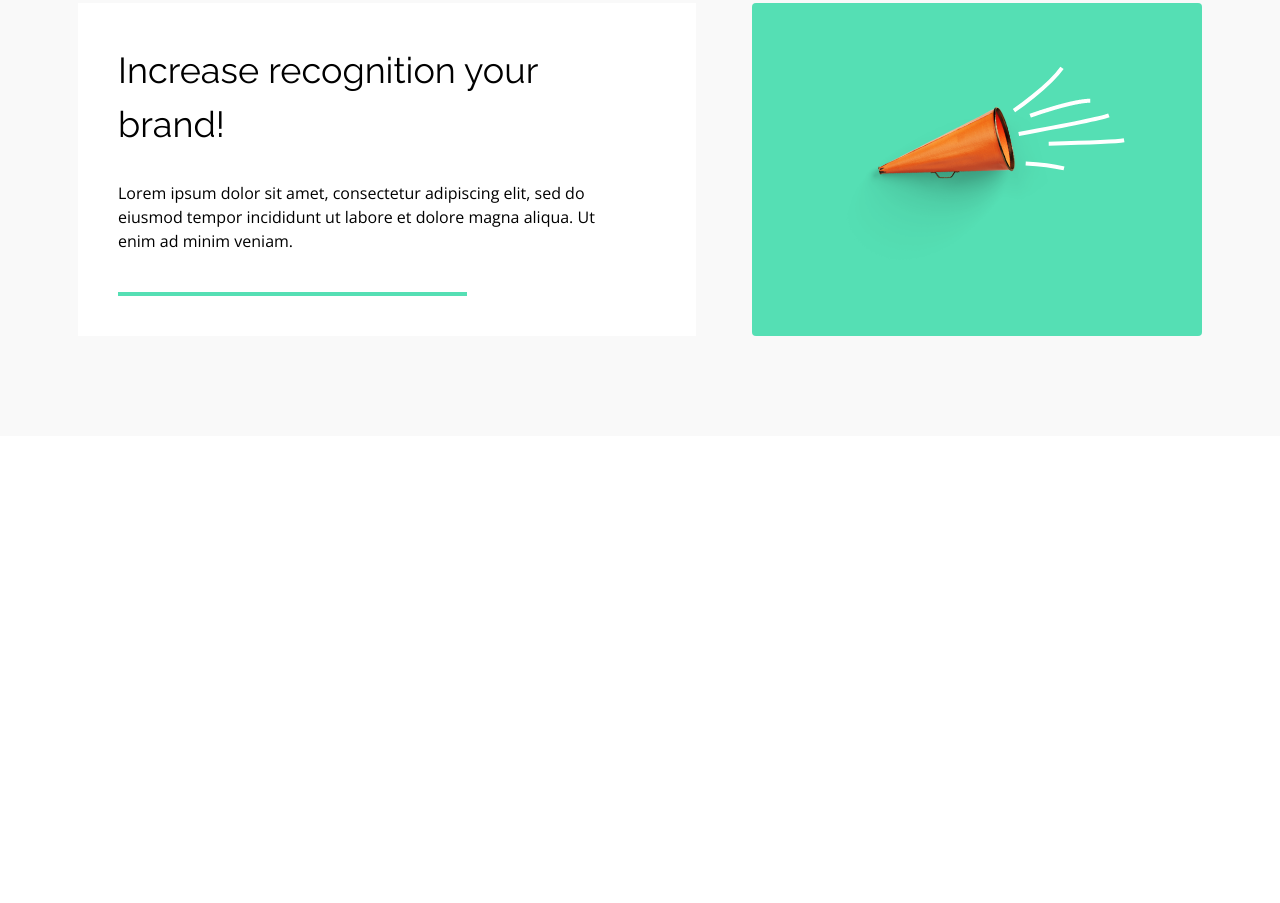
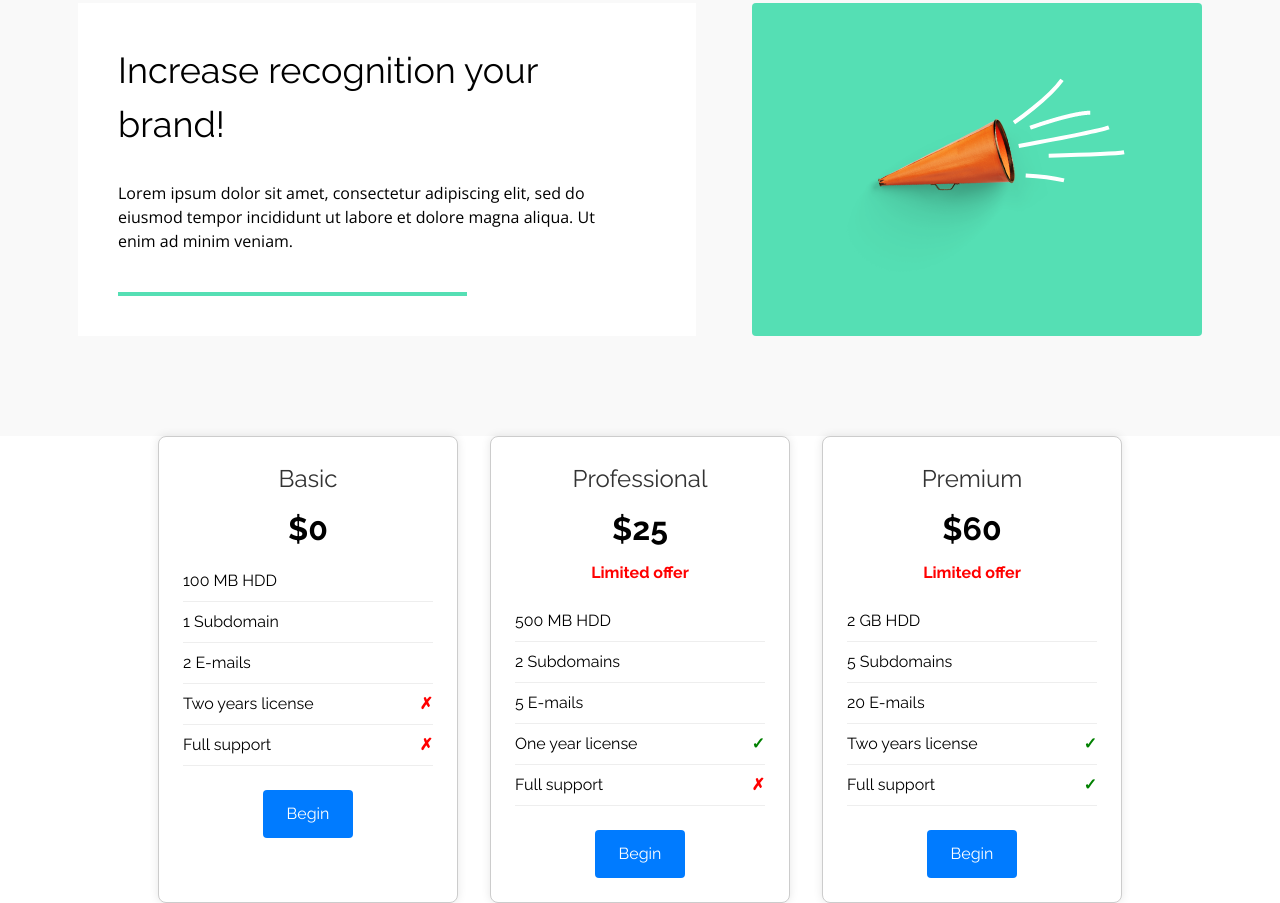
Before and after one commit to doimih/shopinit, a plain HTML site: page index.html in a window 1280 px wide. Shown: the part 2519-3422 px from the top of the page. Before the commit the page ends 2955 px from the top, so only its background shows below. Drawn offline with nearby package versions, Linux system fonts and the light colour scheme.

Commit message:
Modif prices

```diff
--- a/css/style.css
+++ b/css/style.css
@@ -495,6 +495,92 @@ body {
 
 .blog-content__image-2 {
   max-width: 100%;
+  padding-top: 25px;
   height: auto;
   z-index: 2;
 }
+
+/* Pricing table*/
+
+.pricing-table {
+      display: flex;
+      justify-content: center;
+      gap: 2rem;
+      max-width: 1200px;
+      margin: auto;
+    }
+
+    .plan {
+      background: white;
+      border: 1px solid #ccc;
+      border-radius: 8px;
+      width: 300px;
+      padding: 1.5rem;
+      box-shadow: 0 0 10px rgba(0,0,0,0.1);
+      display: flex;
+      flex-direction: column;
+      align-items: center;
+    }
+
+    .plan h2 {
+      margin-top: 0;
+      font-size: 1.5rem;
+      color: #333;
+    }
+
+    .price {
+      font-size: 2rem;
+      font-weight: bold;
+      margin: 0.5rem 0;
+    }
+
+    .limited {
+      color: red;
+      font-weight: bold;
+      margin-bottom: 1rem;
+    }
+
+    .features {
+      list-style: none;
+      padding: 0;
+      margin: 0 0 1.5rem 0;
+      width: 100%;
+    }
+
+    .features li {
+      padding: 0.5rem 0;
+      border-bottom: 1px solid #eee;
+      display: flex;
+      justify-content: space-between;
+      align-items: center;
+    }
+
+    .features li span {
+      font-size: 1rem;
+    }
+
+    .features li .yes {
+      color: green;
+      font-weight: bold;
+    }
+
+    .features li .no {
+      color: red;
+      font-weight: bold;
+    }
+
+    .btn {
+      background: #007bff;
+      color: white;
+      border: none;
+      padding: 0.75rem 1.5rem;
+      border-radius: 4px;
+      font-size: 1rem;
+      cursor: pointer;
+      transition: background 0.3s;
+    }
+
+    .btn:hover {
+      background: #0056b3;
+    }
+/* End of Pricing table*/
--- a/index.html
+++ b/index.html
@@ -97,8 +97,51 @@
 
   </section>
 
+  <article class="pricing-table">
+    <!-- Basic Plan -->
+    <div class="plan">
+      <h2>Basic</h2>
+      <div class="price">$0</div>
+      <ul class="features">
+        <li><span>100 MB HDD</span></li>
+        <li><span>1 Subdomain</span></li>
+        <li><span>2 E-mails</span></li>
+        <li><span>Two years license</span> <span class="no">✗</span></li>
+        <li><span>Full support</span> <span class="no">✗</span></li>
+      </ul>
+      <button class="btn">Begin</button>
+    </div>
 
+    <!-- Professional Plan -->
+    <div class="plan">
+      <h2>Professional</h2>
+      <div class="price">$25</div>
+      <div class="limited">Limited offer</div>
+      <ul class="features">
+        <li><span>500 MB HDD</span></li>
+        <li><span>2 Subdomains</span></li>
+        <li><span>5 E-mails</span></li>
+        <li><span>One year license</span> <span class="yes">✓</span></li>
+        <li><span>Full support</span> <span class="no">✗</span></li>
+      </ul>
+      <button class="btn">Begin</button>
+    </div>
 
+    <!-- Premium Plan -->
+    <div class="plan">
+      <h2>Premium</h2>
+      <div class="price">$60</div>
+      <div class="limited">Limited offer</div>
+      <ul class="features">
+        <li><span>2 GB HDD</span></li>
+        <li><span>5 Subdomains</span></li>
+        <li><span>20 E-mails</span></li>
+        <li><span>Two years license</span> <span class="yes">✓</span></li>
+        <li><span>Full support</span> <span class="yes">✓</span></li>
+      </ul>
+      <button class="btn">Begin</button>
+    </div>
+  </article>
 
   <script src="js/script.js"></script>
 </body>
```
